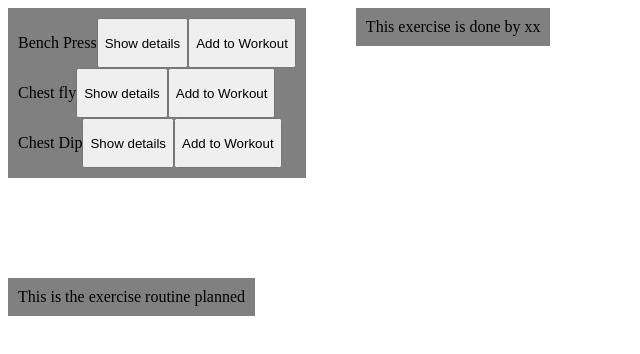
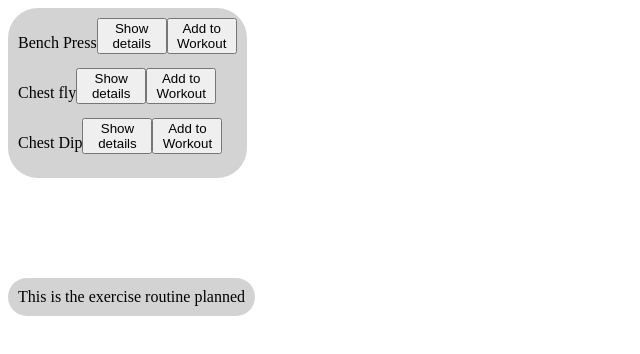
Before and after one commit to christianyarwood62/react, a React (Vite) app in the folder workout-app/: page / in a window 1280 px wide. Shown: the top 354 px of the page, without its empty margins (0-640 px from the left). Built offline with nearby package versions, Linux system fonts and the light colour scheme.

Commit message:
Make exercise details hidden by default

```diff
--- a/workout-app/src/App.jsx
+++ b/workout-app/src/App.jsx
@@ -31,24 +31,27 @@ const exercises = [
 ];
 
 function App() {
-  return <WorkoutList />;
+  // const [exercise]
+
+  return (
+    <div className="app">
+      <div className="exercise-details">
+        <WorkoutList className="workout-list" />
+        <ExerciseDetails className="exercise-details" />
+      </div>
+      <RoutineList className="routine-list" />
+    </div>
+  );
 }
 
 export default App;
 
 function WorkoutList() {
   return (
-    <div className="app">
-      <div className="exercise-details">
-        <div className="container">
-          {exercises.map((exercise) => (
-            <Exercise>{exercise.name}</Exercise>
-          ))}
-        </div>
-        <ExerciseDetails />
-      </div>
-
-      <RoutineList />
+    <div className="container">
+      {exercises.map((exercise) => (
+        <Exercise>{exercise.name}</Exercise>
+      ))}
     </div>
   );
 }
@@ -57,14 +60,24 @@ function Exercise({ children }) {
   return (
     <div className="exercise">
       <p>{children}</p>
-      <button>Show details</button>
+      <button onClick={() => console.log("test")}>Show details</button>
       <button>Add to Workout</button>
     </div>
   );
 }
 
 function ExerciseDetails() {
-  return <div className="container">This exercise is done by xx</div>;
+  const [isExerciseDetailsOpen, setIsExerciseDetailsOpen] = useState(false);
+
+  return (
+    <div>
+      {isExerciseDetailsOpen && (
+        <div className="container">
+          Exercise xx <button>Open</button>
+        </div>
+      )}
+    </div>
+  );
 }
 function RoutineList() {
   return <div className="container">This is the exercise routine planned</div>;
--- a/workout-app/src/index.css
+++ b/workout-app/src/index.css
@@ -1,8 +1,9 @@
 .container {
-  background: gray;
+  background: lightgray;
   height: fit-content;
   width: fit-content;
   padding: 10px;
+  border-radius: 30px;
 }
 
 .exercise-details {
@@ -14,3 +15,8 @@
 .exercise {
   display: flex;
 }
+
+button {
+  height: fit-content;
+  width: 70px;
+}
```
